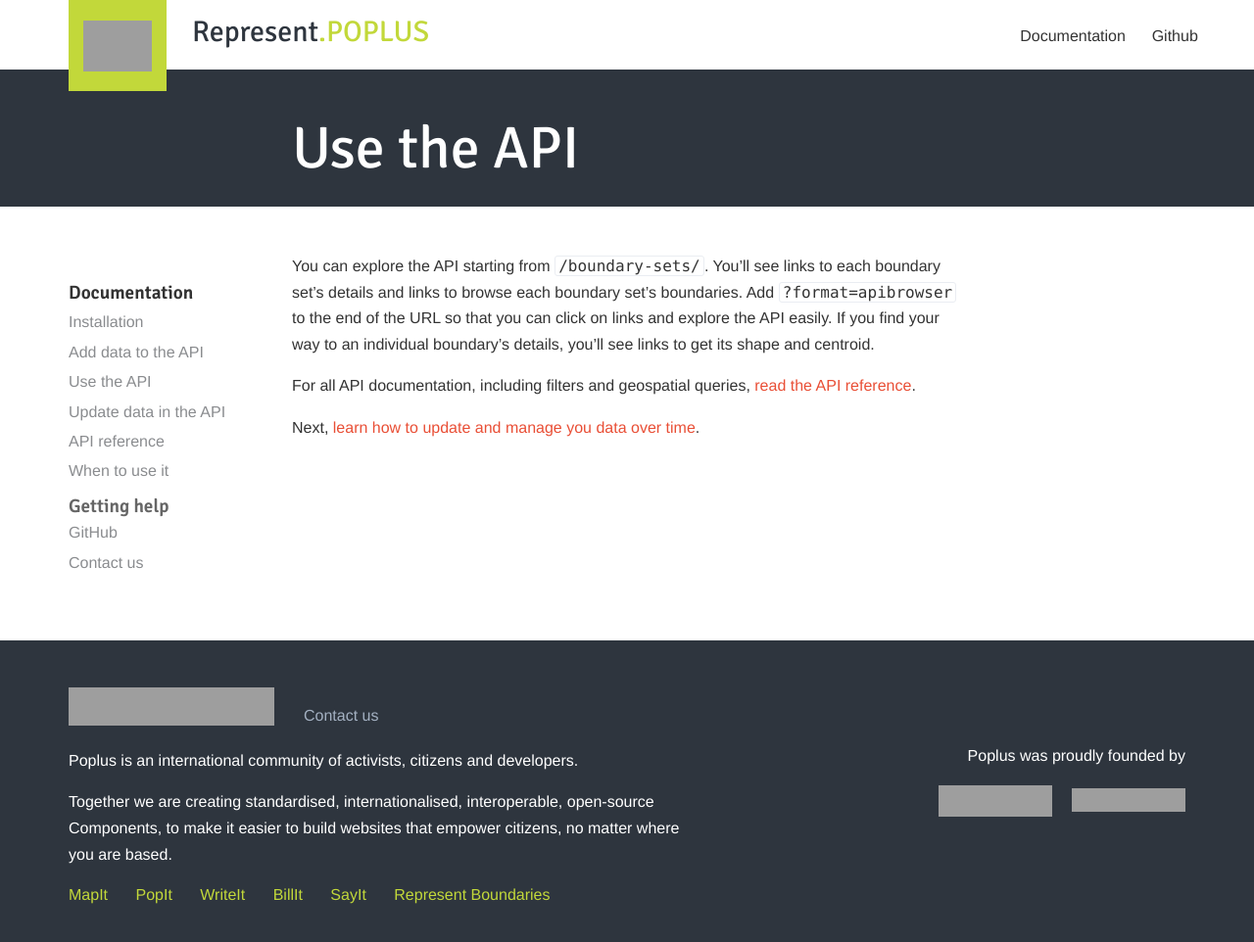
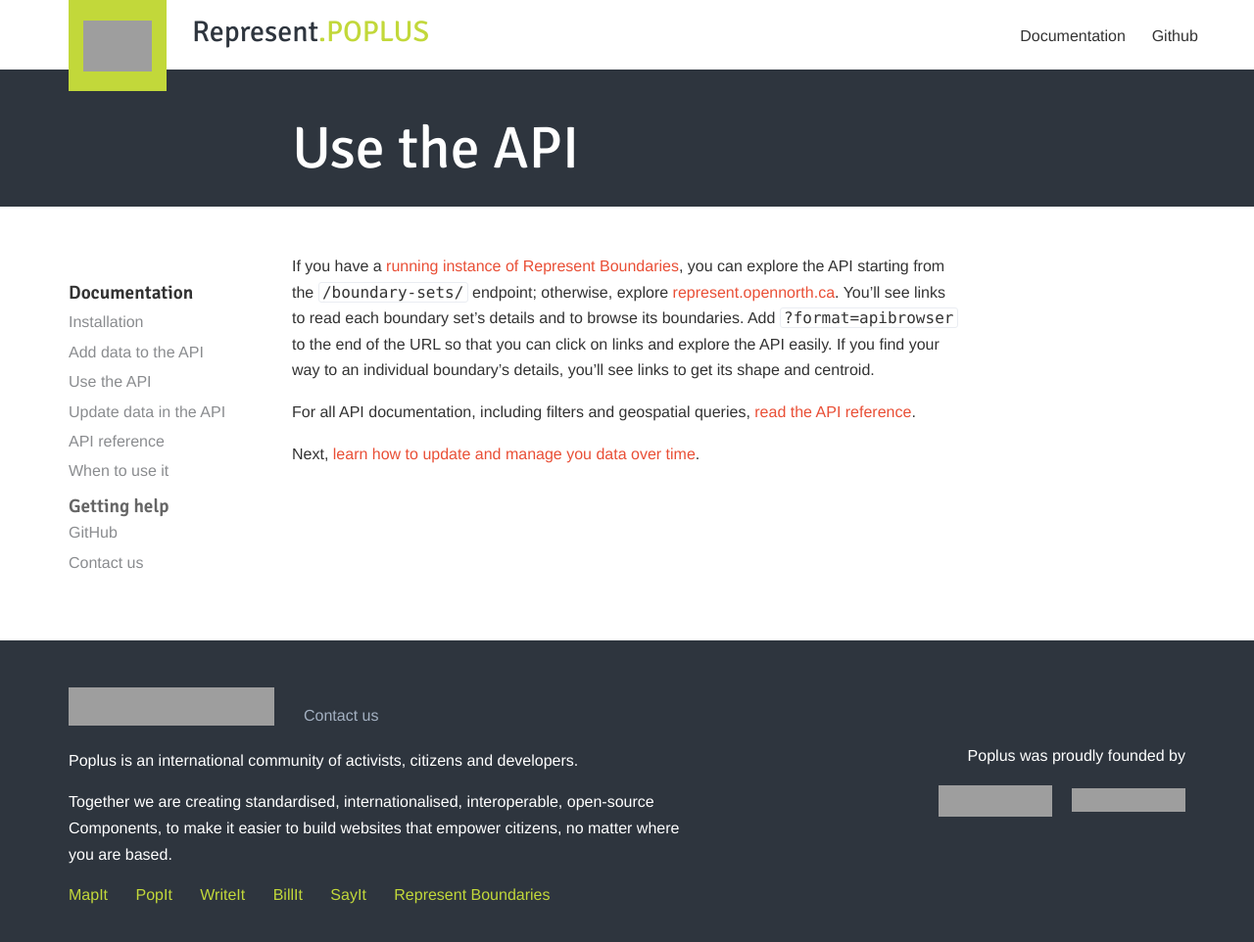
Before and after one commit to opennorth/represent-boundaries-docs, a Jekyll site: the page built from docs/api/index.md, in a window 1280 px wide, cut to the strip 0-990 px from the top of the page. Shown: the top 962 px of the strip at 98% size. Built offline with Jekyll 4.4.1, drawn with Linux system fonts in a browser that asks for light colours; Markdown is read by kramdown in place of the engine named in the settings; grey boxes are pictures that could not be loaded.

Commit message:
suggest exploring represent.opennorth.ca

```diff
--- a/docs/api/index.md
+++ b/docs/api/index.md
@@ -3,7 +3,7 @@
 title: Use the API
 ---
 
-You can explore the API starting from `/boundary-sets/`. You'll see links to each boundary set's details and links to browse each boundary set's boundaries. Add `?format=apibrowser` to the end of the URL so that you can click on links and explore the API easily. If you find your way to an individual boundary's details, you'll see links to get its shape and centroid.
+If you have a <a href="{{ site.baseurl }}/docs/install/">running instance of Represent Boundaries</a>, you can explore the API starting from the `/boundary-sets/` endpoint; otherwise, explore [represent.opennorth.ca](http://represent.opennorth.ca/boundary-sets/). You'll see links to read each boundary set's details and to browse its boundaries. Add `?format=apibrowser` to the end of the URL so that you can click on links and explore the API easily. If you find your way to an individual boundary's details, you'll see links to get its shape and centroid.
 
 For all API documentation, including filters and geospatial queries, <a href="{{ site.baseurl }}/docs/reference/">read the API reference</a>.
 
```
